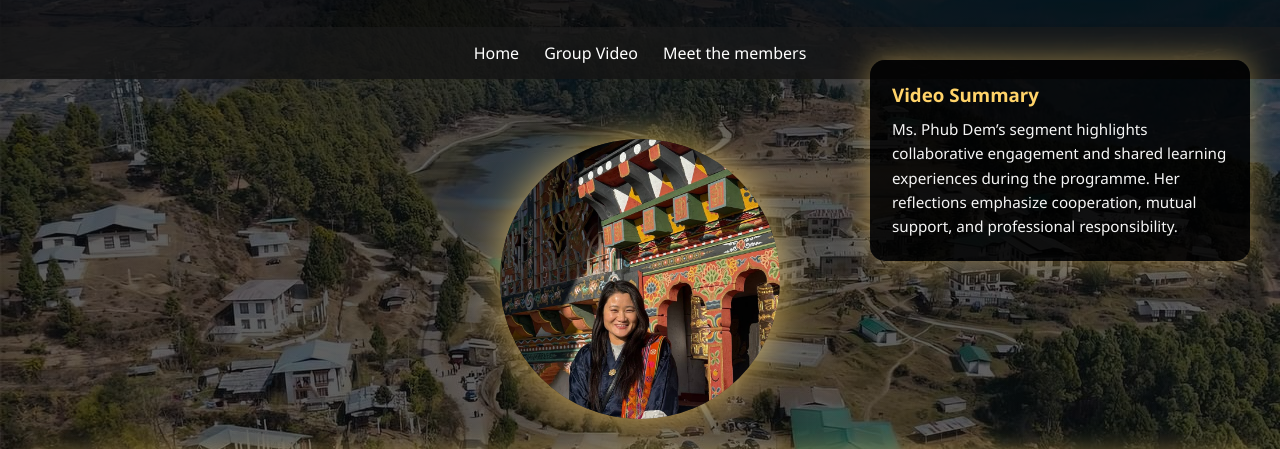
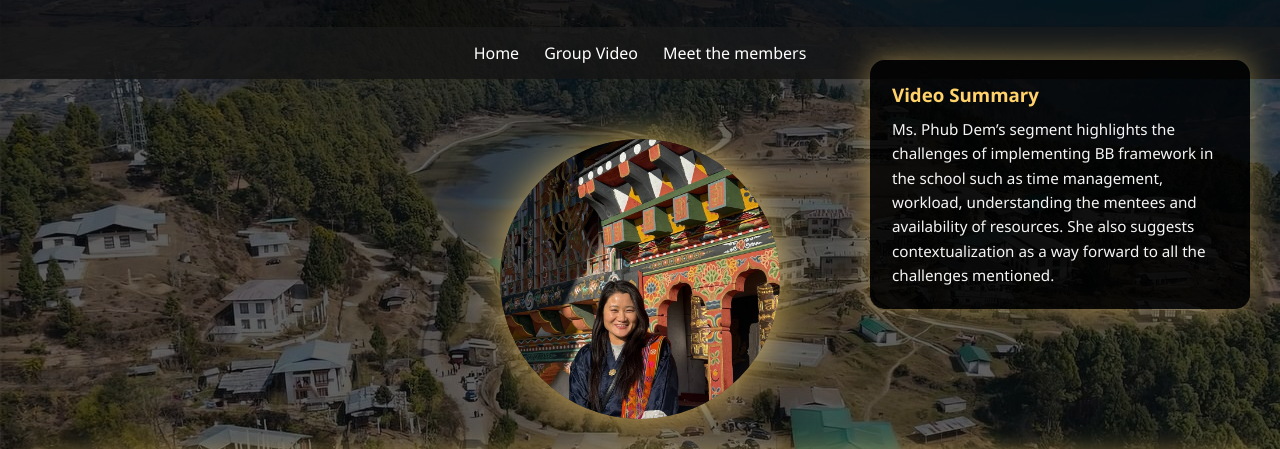
Before and after one commit to kushal88-hub/Learning-Showcase, a plain HTML site: page phub-dem.html in a window 1280 px wide. Shown: the part 110-559 px from the top of the page. Drawn offline with Linux system fonts and the light colour scheme; files whose address does not match are found by name.

Commit message:
Update phub-dem.html

```diff
--- a/phub-dem.html
+++ b/phub-dem.html
@@ -49,9 +49,10 @@
     <div class="video-summary">
         <h3>Video Summary</h3>
         <p>
-            Ms. Phub Dem’s segment highlights collaborative engagement and shared
-            learning experiences during the programme. Her reflections emphasize
-            cooperation, mutual support, and professional responsibility.
+            Ms. Phub Dem’s segment highlights the challenges of implementing BB framework in the
+            school such as time management, workload, understanding the mentees and availability of resources.
+            She also suggests contextualization as a way forward to all the challenges mentioned.
+
         </p>
     </div>
 
```
